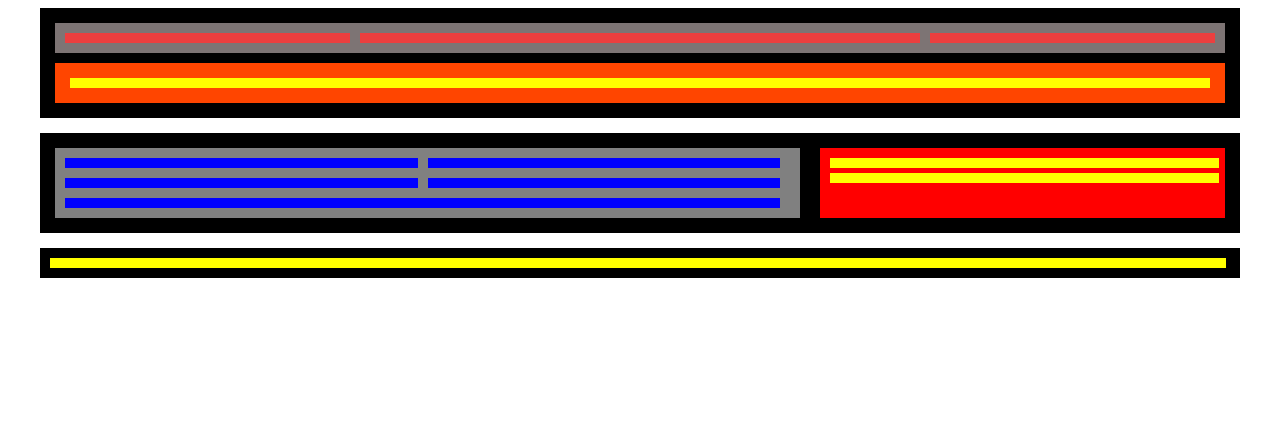
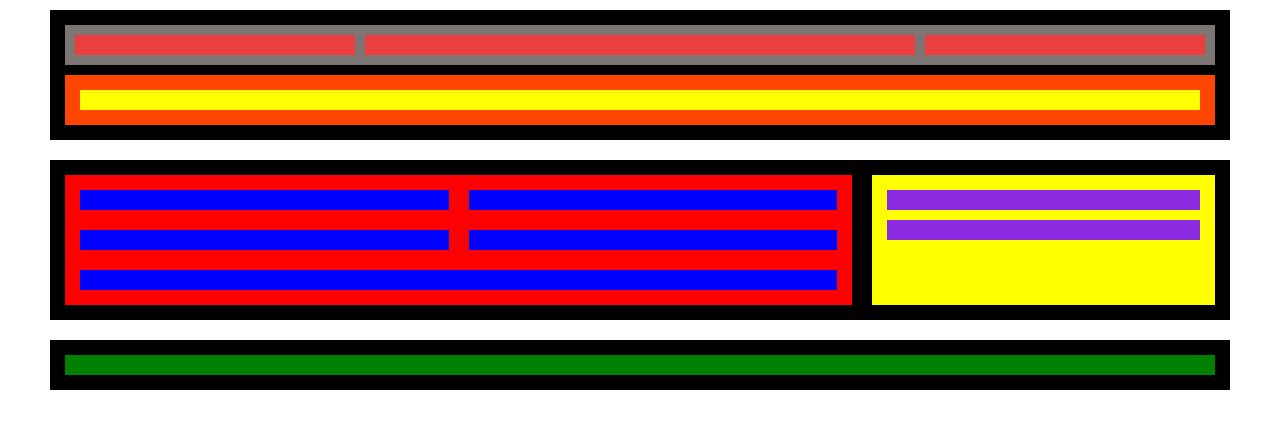
Before and after one commit to Luiso-o/EjerciciosAngular-S1.1, a plain HTML site: page nivel 2/index.html in a window 1280 px wide. Drawn offline with Linux system fonts and the light colour scheme.

Commit message:
modificaciones nivel 2

```diff
--- a/nivel 2/index.html
+++ b/nivel 2/index.html
@@ -5,38 +5,41 @@
     <meta charset="UTF-8">
     <meta name="viewport" content="width=device-width, initial-scale=1.0">
     <link rel="stylesheet" href="styles.css">
-    <title>Nivel 2</title>
+    <title>flex container</title>
 </head>
 
 <body>
-    <div class="rectangulo-1">
-        <div class="rectangulo-2">
-            <div class="rectangulo-3"></div>
-            <div class="rectangulo-4"></div>
-            <div class="rectangulo-5"></div>
+    <div class="contenedor-1">
+        <div class="contenedor-2">
+            <div class="contenedor-3"></div>
+            <div class="contenedor-4"></div>
+            <div class="contenedor-5"></div>
         </div>
-        <div class="rectangulo-6">
-            <div class="rectangulo-7"></div>
+        <div class="contenedor-6">
+            <div class="contenedor-7"></div>
         </div>
     </div>
 
-    <div class="rectangulo-8">
-        <div class="rectangulo-9">
-            <div class="rectangulo-10"></div>
-            <div class="rectangulo-11"></div>
-            <div class="rectangulo-12"></div>
-            <div class="rectangulo-13"></div>
-            <div class="rectangulo-14"></div>
+    <div class="contenedor-8">
+        <div class="contenedor-9">
+            <div class="contenedor-9-1">
+                <div class="contenedor-10"></div>
+                <div class="contenedor-11"></div>
+            </div>
+            <div class="contenedor-9-2">
+                <div class="contenedor-12"></div>
+                <div class="contenedor-13"></div>
+            </div>
+            <div class="contenedor-14"></div>
         </div>
-        <div class="rectangulo-15">
-            <div class="rectangulo-16"></div>
-            <div class="rectangulo-17"></div>
+        <div class="contenedor-15">
+            <div class="contenedor-16"></div>
+            <div class="contenedor-17"></div>
         </div>
     </div>
 
-    <div class="rectangulo-18">
-        <div class="rectangulo-19"></div>
+    <div class="contenedor-18">
+        <div class="contenedor-19"></div>
     </div>
 </body>
-
 </html>
--- a/nivel 2/styles.css
+++ b/nivel 2/styles.css
@@ -1,122 +1,138 @@
-body {
+body{
     max-width: 1200px;
-    margin-left: 40px;
+    margin: 0 auto;
+    display: flex;
+    flex-direction: column;
+    justify-content: center;
 }
 
-.rectangulo-1 {
+.contenedor-1 {
     background-color: black;
     padding: 5px;
+    margin: 10px;
 }
 
-.rectangulo-2 {
+.contenedor-2 {
     padding: 5px;
     background-color: rgb(125, 116, 116);
     margin: 10px;
     display: flex;
 }
 
-.rectangulo-3,
-.rectangulo-5 {
+.contenedor-3,
+.contenedor-5 {
     padding: 5px;
     background-color: rgb(235, 63, 63);
     margin: 5px;
     width: 25%;
+    height: 10px;
 }
 
-.rectangulo-4 {
+.contenedor-4 {
     padding: 5px;
     background-color: rgb(235, 63, 63);
     margin: 5px;
     width: 50%;
+    height: 10px;
 }
 
-.rectangulo-6 {
+.contenedor-6 {
     padding: 5px;
     background-color: orangered;
     margin: 10px;
     display: flex;
 }
 
-.rectangulo-7 {
+.contenedor-7 {
     padding: 5px;
     background-color: yellow;
     margin: 10px;
     width: 100%;
+    height: 10px;
 }
 
-.rectangulo-8 {
+.contenedor-8{
     background-color: black;
+    margin: 10px;
     padding: 5px;
-    margin-top: 15px;
     display: flex;
 }
 
-@media screen and (max-width: 768px) {
-    .rectangulo-8 {
-        background-color: yellow;
-    }
+.contenedor-9{
+    background-color: red;
+    margin: 10px;
+    padding: 5px;
+    width: 70%;
 }
 
-.rectangulo-9 {
+.contenedor-9-1{
+ display: flex;
+}
+
+.contenedor-10,
+.contenedor-11,
+.contenedor-12,
+.contenedor-13 {
+    background-color: blue;
+    margin: 10px;
     padding: 5px;
-    background-color: grey;
+    height: 10px;
+    width: 50%;
+}
+
+.contenedor-9-2{
+    display: flex;
+   }
+
+.contenedor-14 {
+    background-color: blue;
     margin: 10px;
-    width: 65%;
-    display: flex;
-    flex-wrap: wrap;
-    height: 60px;
-    align-content: space-between;
+    padding: 5px;
+    height: 10px;
 }
 
 
-@media screen and (max-width: 768px) {
-    .rectangulo-9 {
+.contenedor-15 {
+    background-color: yellow;
+    margin: 10px;
+    padding: 5px;
+    width: 30%;
+}
+
+.contenedor-16,
+.contenedor-17 {
+    background-color: blueviolet;
+    margin: 10px;
+    padding: 5px;
+    height: 10px;
+}
+
+.contenedor-18 {
+    background-color: black;
+    margin: 10px;
+    padding: 5px;
+}
+
+.contenedor-19 {
+    background-color: green;
+    margin: 10px;
+    padding: 5px;
+    height: 10px;
+}
+
+@media (max-width: 700px){
+    .contenedor-8{
+        background-color: aqua;
         display: block;
     }
+    .contenedor-9{
+        width: 95%;
+    }
+    .contenedor-9-1,
+    .contenedor-9-2{
+        width: 100%;
+    }
+    .contenedor-15{
+        width: 95%;
+    }
 }
-
-.rectangulo-10,
-.rectangulo-11,
-.rectangulo-12,
-.rectangulo-13 {
-    padding: 5px;
-    margin: 5px;
-    background-color: blue;
-    width: 48%;
-    box-sizing: border-box;
-}
-
-.rectangulo-14 {
-    padding: 5px;
-    margin: 5px;
-    background-color: blue;
-    width: 96%;
-}
-
-.rectangulo-15 {
-    padding: 5px;
-    background-color: red;
-    margin: 10px;
-    width: 35%;
-}
-
-.rectangulo-16,
-.rectangulo-17 {
-    padding: 5px;
-    margin: 5px;
-    background-color: yellow;
-    width: 96%;
-}
-
-.rectangulo-18 {
-    background-color: black;
-    padding: 5px;
-    margin-top: 15px;
-}
-
-.rectangulo-19 {
-    padding: 5px;
-    margin: 5px;
-    background-color: yellow;
-    width: 98%;
-}
```
